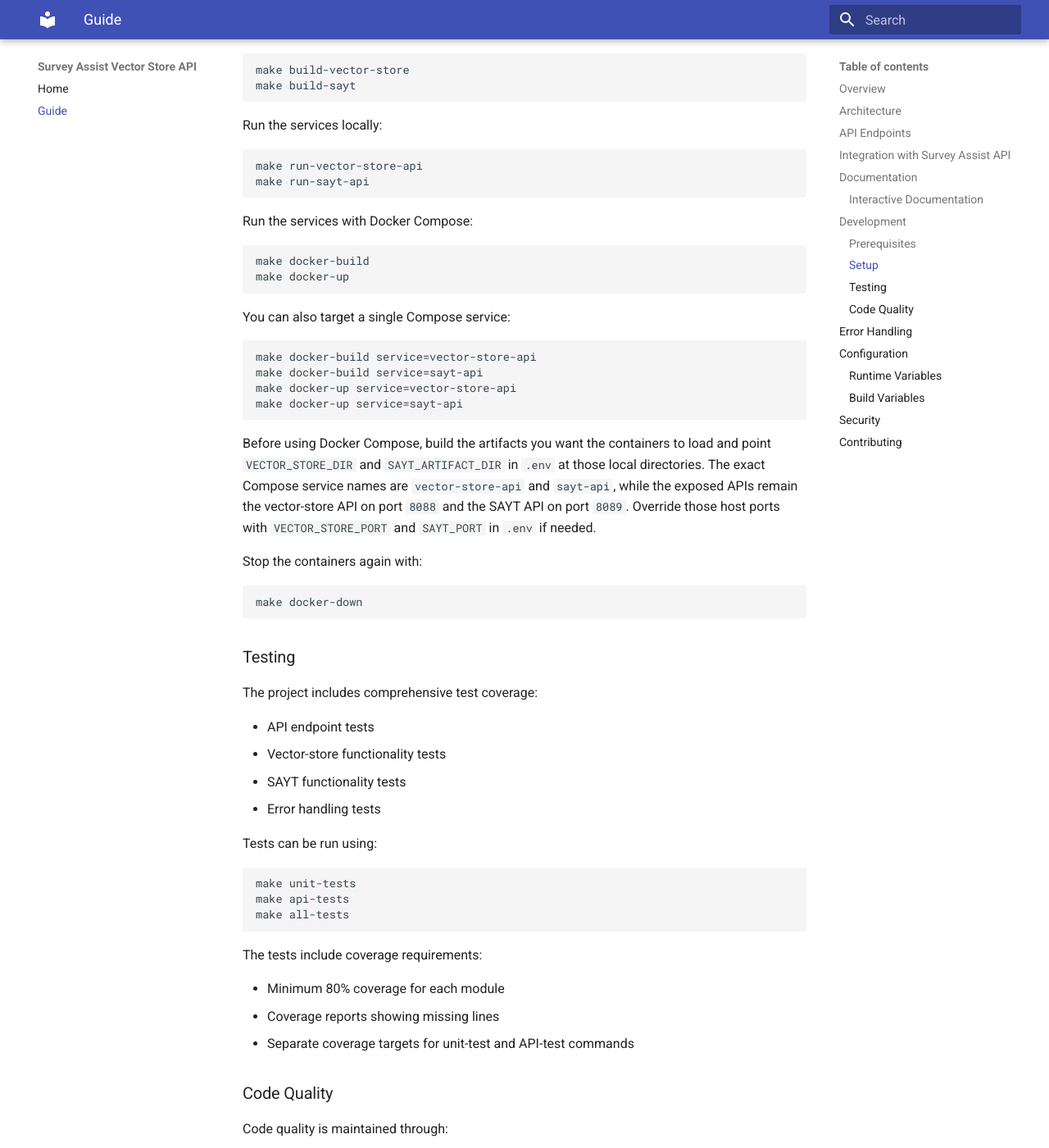
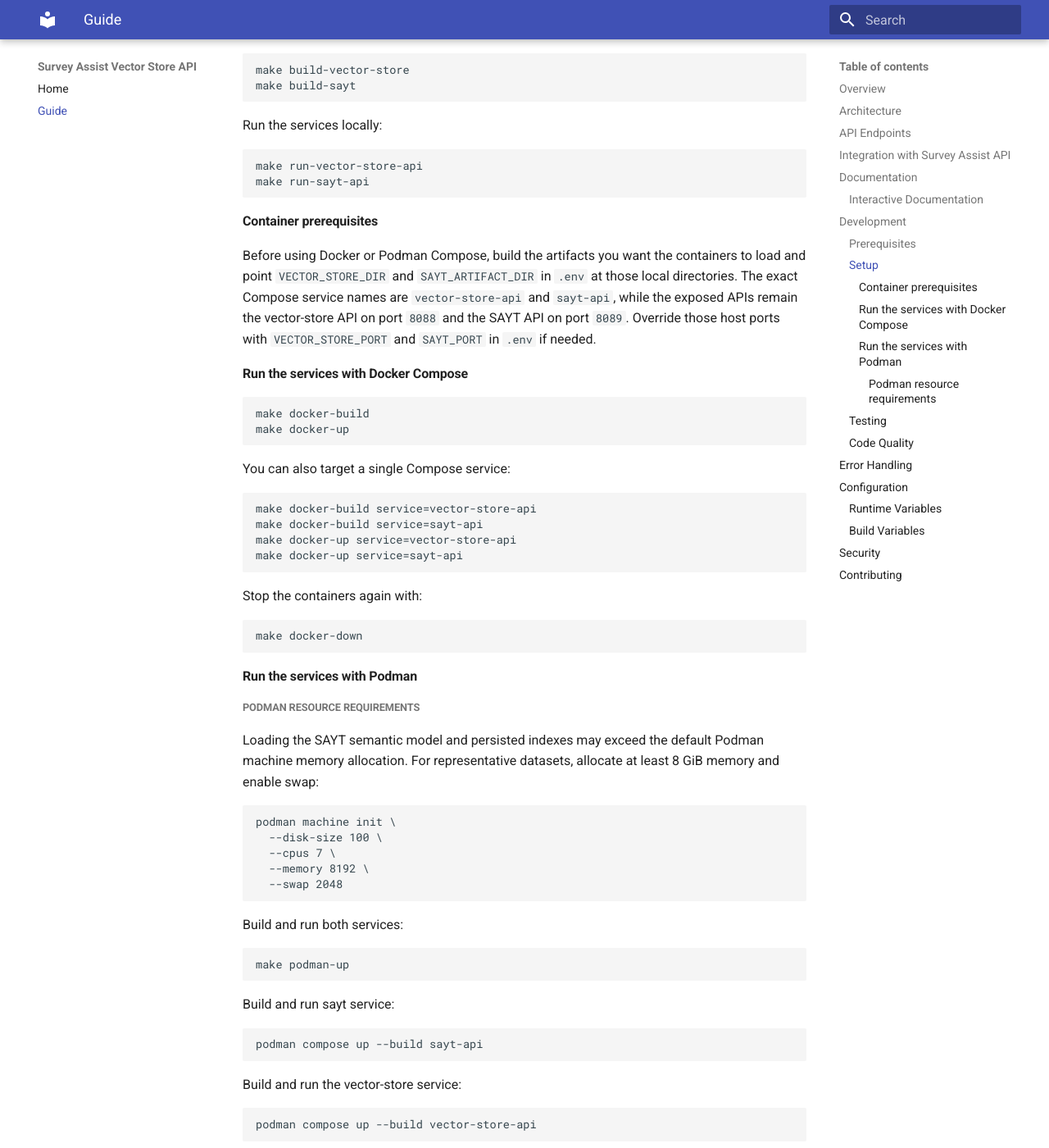
Before and after one commit to ONSdigital/survey-assist-vector-store-api, an MkDocs documentation site: the page built from docs/guide.md, in a window 1280 px wide and 1400 px high, scrolled down 2729 px. Shown: the whole window at 82% size. Built offline with MkDocs 1.6.1 and Material for MkDocs 9.7.7, drawn with Linux system fonts in a browser that asks for light colours; some of the changed text lies outside the part shown.

Commit message:
chore(docs):update podman commands

````diff
--- a/docs/guide.md
+++ b/docs/guide.md
@@ -104,7 +104,15 @@ make run-vector-store-api
 make run-sayt-api
 ```
 
-Run the services with Docker Compose:
+#### Container prerequisites
+Before using Docker or Podman Compose, build the artifacts you want the containers to
+load and point `VECTOR_STORE_DIR` and `SAYT_ARTIFACT_DIR` in `.env` at those
+local directories. The exact Compose service names are `vector-store-api` and
+`sayt-api`, while the exposed APIs remain the vector-store API on port `8088`
+and the SAYT API on port `8089`. Override those host ports with
+`VECTOR_STORE_PORT` and `SAYT_PORT` in `.env` if needed.
+
+#### Run the services with Docker Compose
 
 ```bash
 make docker-build
@@ -120,14 +128,47 @@ make docker-up service=vector-store-api
 make docker-up service=sayt-api
 ```
 
-Before using Docker Compose, build the artifacts you want the containers to
-load and point `VECTOR_STORE_DIR` and `SAYT_ARTIFACT_DIR` in `.env` at those
-local directories. The exact Compose service names are `vector-store-api` and
-`sayt-api`, while the exposed APIs remain the vector-store API on port `8088`
-and the SAYT API on port `8089`. Override those host ports with
-`VECTOR_STORE_PORT` and `SAYT_PORT` in `.env` if needed.
+Stop the containers again with:
 
-Stop the containers again with:
+```bash
+make docker-down
+```
+
+#### Run the services with Podman
+
+##### Podman resource requirements
+
+Loading the SAYT semantic model and persisted indexes may exceed the default
+Podman machine memory allocation. For representative datasets, allocate at
+least 8 GiB memory and enable swap:
+
+```shell
+podman machine init \
+  --disk-size 100 \
+  --cpus 7 \
+  --memory 8192 \
+  --swap 2048
+```
+
+Build and run both services:
+
+```bash
+make podman-up
+```
+
+Build and run sayt service:
+
+```bash
+podman compose up --build sayt-api
+```
+
+Build and run the vector-store service:
+
+```bash
+podman compose up --build vector-store-api
+```
+
+Stop the containers with:
 
 ```bash
 make docker-down
````
Also changed, not shown: README.md (+13 -1 lines), 1 other file.
